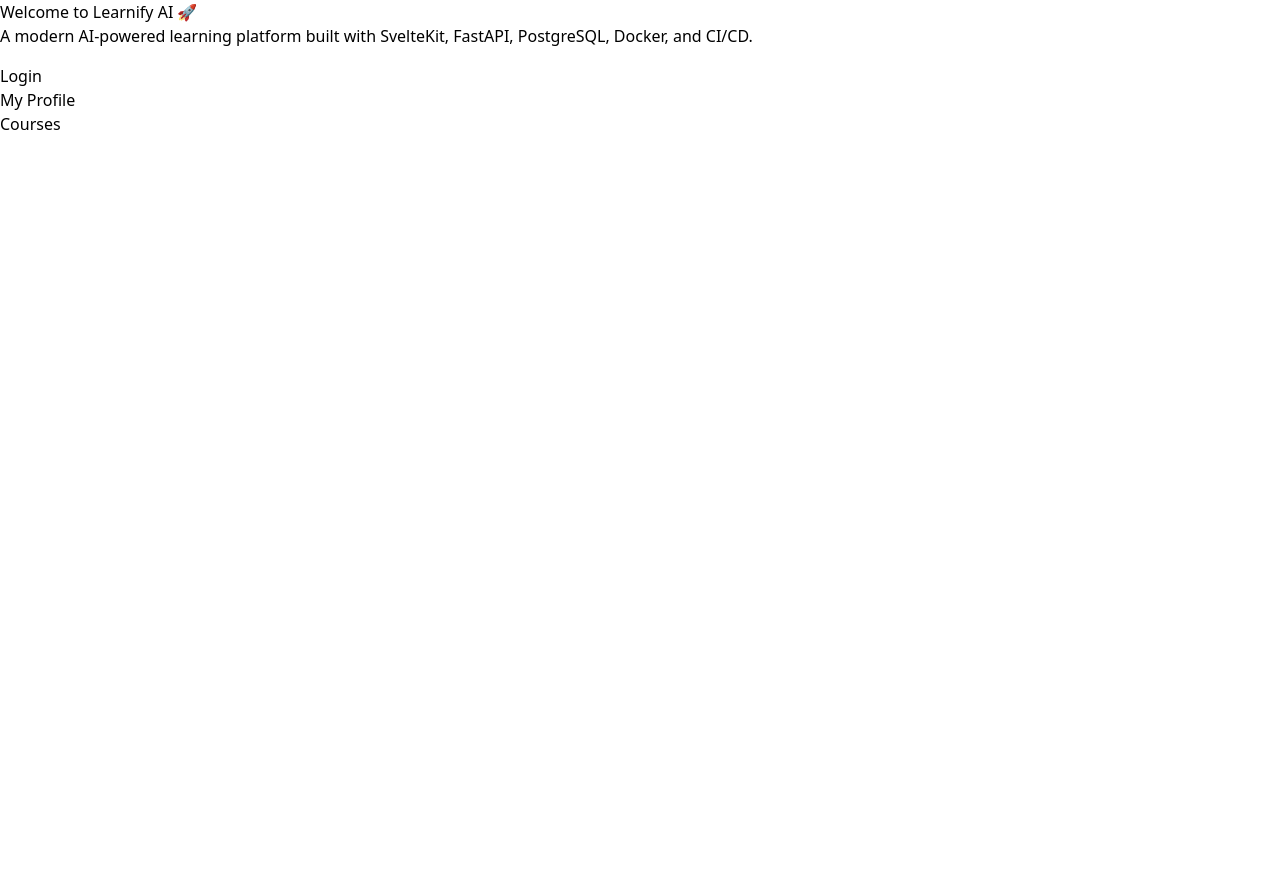
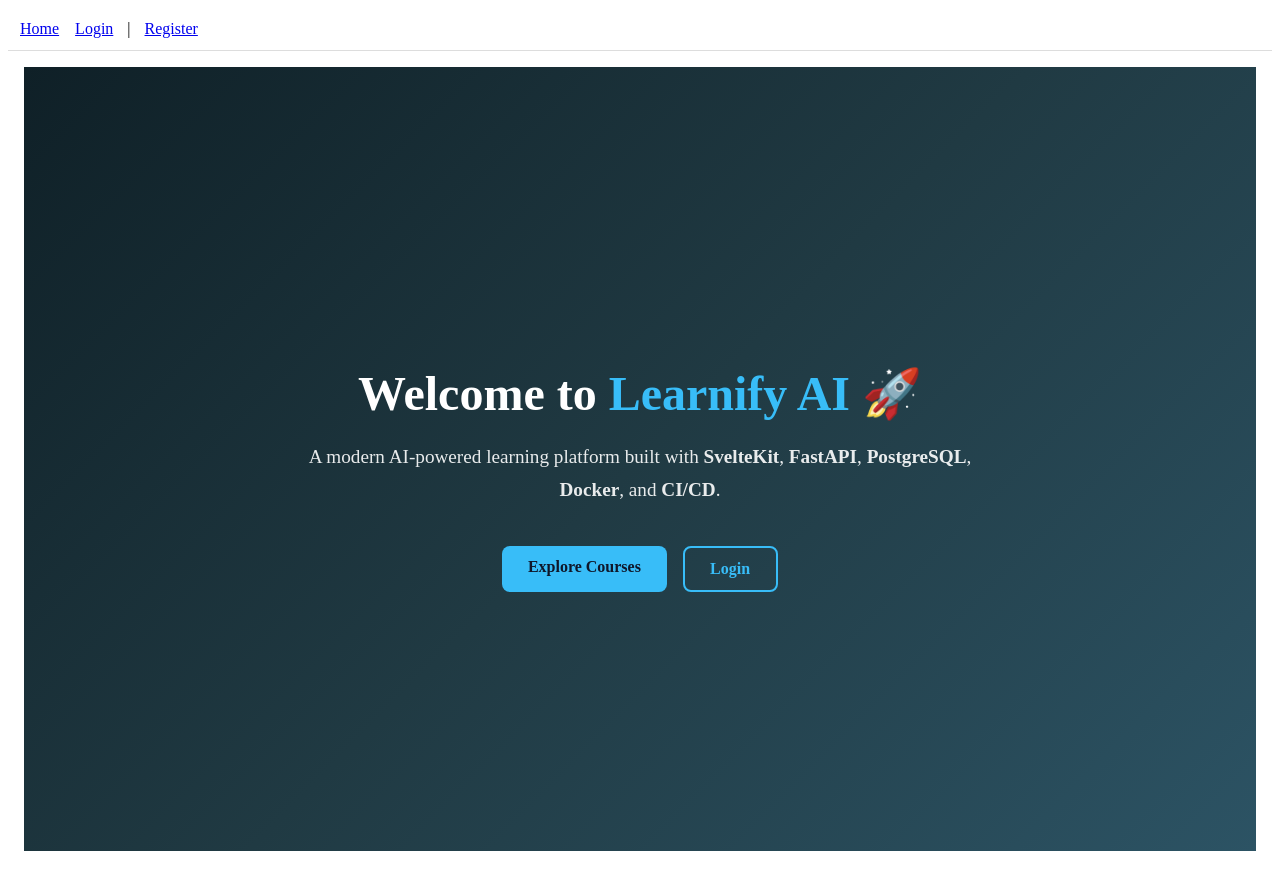
Before and after one commit to Akalankagunathilake2002/Learnify-AI, a SvelteKit app in the folder frontend/: page / in a window 1280 px wide. Before the commit the page ends 800 px from the top, so only its background shows below. Built offline with nearby package versions, Linux system fonts and the light colour scheme.

Commit message:
fix the issue regarding the login course issue and also add signup page
Bug fix

```diff
--- /dev/null
+++ b/frontend/src/lib/authStore.ts
@@ -0,0 +1,20 @@
+import { writable } from "svelte/store";
+
+export const authed = writable(false);
+
+export function syncAuthFromStorage() {
+  if (typeof window === "undefined") return;
+  authed.set(!!localStorage.getItem("token"));
+}
+
+export function setToken(token: string) {
+  if (typeof window === "undefined") return;
+  localStorage.setItem("token", token);
+  authed.set(true);
+}
+
+export function clearToken() {
+  if (typeof window === "undefined") return;
+  localStorage.removeItem("token");
+  authed.set(false);
+}
--- a/frontend/src/routes/+layout.svelte
+++ b/frontend/src/routes/+layout.svelte
@@ -1,9 +1,26 @@
 <script lang="ts">
-	import './layout.css';
-	import favicon from '$lib/assets/favicon.svg';
+  import { onMount } from "svelte";
+  import { authed, syncAuthFromStorage } from "$lib/authStore";
 
-	let { children } = $props();
+  onMount(() => {
+    syncAuthFromStorage();
+  });
 </script>
 
-<svelte:head><link rel="icon" href={favicon} /></svelte:head>
-{@render children()}
+<nav style="padding: 12px; border-bottom: 1px solid #ddd;">
+  <a href="/" style="margin-right: 12px;">Home</a>
+
+  {#if $authed}
+    <a href="/me" style="margin-right: 12px;">My Profile</a>
+    <a href="/courses" style="margin-right: 12px;">Courses</a>
+    <a href="/logout">Logout</a>
+  {:else}
+    <a href="/login">Login</a>
+    <span style="margin: 0 10px;">|</span>
+  <a href="/register">Register</a>
+  {/if}
+</nav>
+
+<div style="padding: 16px;">
+  <slot />
+</div>
--- a/frontend/src/routes/+page.svelte
+++ b/frontend/src/routes/+page.svelte
@@ -1,19 +1,98 @@
 <script lang="ts">
-  // simple home page, no auth logic here
+  // no logic needed for home page
 </script>
 
-<h1>Welcome to Learnify AI 🚀</h1>
+<section class="hero">
+  <div class="hero-content">
+    <h1>
+      Welcome to <span>Learnify AI</span> 🚀
+    </h1>
 
-<p>
-  A modern AI-powered learning platform built with SvelteKit, FastAPI, PostgreSQL,
-  Docker, and CI/CD.
-</p>
+    <p class="subtitle">
+      A modern AI-powered learning platform built with
+      <strong>SvelteKit</strong>, <strong>FastAPI</strong>,
+      <strong>PostgreSQL</strong>, <strong>Docker</strong>, and
+      <strong>CI/CD</strong>.
+    </p>
 
-<nav style="margin-top: 1rem">
-  <ul>
-    <li><a href="/login">Login</a></li>
-    <li><a href="/me">My Profile</a></li>
+    <div class="actions">
+      <a href="/courses" class="btn primary">Explore Courses</a>
+      <a href="/login" class="btn secondary">Login</a>
+    </div>
+  </div>
+</section>
 
-     <li><a href="/courses">Courses</a></li>
-  </ul>
-</nav>
+<style>
+  .hero {
+    min-height: calc(100vh - 80px);
+    display: flex;
+    align-items: center;
+    justify-content: center;
+    background: linear-gradient(
+      135deg,
+      #0f2027,
+      #203a43,
+      #2c5364
+    );
+    color: white;
+    padding: 2rem;
+  }
+
+  .hero-content {
+    max-width: 720px;
+    text-align: center;
+  }
+
+  h1 {
+    font-size: 3rem;
+    margin-bottom: 1rem;
+    font-weight: 800;
+  }
+
+  h1 span {
+    color: #38bdf8;
+  }
+
+  .subtitle {
+    font-size: 1.2rem;
+    line-height: 1.7;
+    opacity: 0.9;
+    margin-bottom: 2.5rem;
+  }
+
+  .actions {
+    display: flex;
+    gap: 1rem;
+    justify-content: center;
+    flex-wrap: wrap;
+  }
+
+  .btn {
+    padding: 0.75rem 1.6rem;
+    border-radius: 8px;
+    font-size: 1rem;
+    text-decoration: none;
+    font-weight: 600;
+    transition: all 0.2s ease;
+  }
+
+  .btn.primary {
+    background: #38bdf8;
+    color: #0f172a;
+  }
+
+  .btn.primary:hover {
+    background: #0ea5e9;
+    transform: translateY(-2px);
+  }
+
+  .btn.secondary {
+    border: 2px solid #38bdf8;
+    color: #38bdf8;
+  }
+
+  .btn.secondary:hover {
+    background: rgba(56, 189, 248, 0.15);
+    transform: translateY(-2px);
+  }
+</style>
--- a/frontend/src/routes/courses/+page.svelte
+++ b/frontend/src/routes/courses/+page.svelte
@@ -1,5 +1,6 @@
 <script lang="ts">
   import { goto } from "$app/navigation";
+  import { onMount } from "svelte";
 
   const API_URL = import.meta.env.PUBLIC_API_URL ?? "http://127.0.0.1:8000";
 
@@ -17,9 +18,7 @@
 
     try {
       const res = await fetch(`${API_URL}/courses`, {
-        headers: {
-          Authorization: `Bearer ${token}`
-        }
+        headers: { Authorization: `Bearer ${token}` }
       });
 
       if (!res.ok) {
@@ -39,7 +38,7 @@
     }
   }
 
-  loadCourses();
+  onMount(loadCourses);
 </script>
 
 <h1>Courses</h1>
--- a/frontend/src/routes/courses/[id]/+page.svelte
+++ b/frontend/src/routes/courses/[id]/+page.svelte
@@ -1,6 +1,7 @@
 <script lang="ts">
   import { goto } from "$app/navigation";
   import { page } from "$app/stores";
+  import { onMount } from "svelte";
 
   const API_URL = import.meta.env.PUBLIC_API_URL ?? "http://127.0.0.1:8000";
 
@@ -19,9 +20,7 @@
 
     try {
       const res = await fetch(`${API_URL}/courses/${courseId}`, {
-        headers: {
-          Authorization: `Bearer ${token}`
-        }
+        headers: { Authorization: `Bearer ${token}` }
       });
 
       if (!res.ok) {
@@ -41,7 +40,7 @@
     }
   }
 
-  loadCourse();
+  onMount(loadCourse);  // ✅ FIX: was incorrectly calling loadCourses()
 </script>
 
 <h1>Course Details</h1>
--- a/frontend/src/routes/login/+page.svelte
+++ b/frontend/src/routes/login/+page.svelte
@@ -1,11 +1,18 @@
 <script lang="ts">
   import { goto } from "$app/navigation";
+  import { setToken } from "$lib/authStore";
+  import { onMount } from "svelte";
 
   const API_URL = import.meta.env.PUBLIC_API_URL ?? "http://127.0.0.1:8000";
 
   let email = "";
   let password = "";
   let error: string | null = null;
+  let ready = false;
+
+  onMount(() => {
+    ready = true;
+  });
 
   async function login() {
     error = null;
@@ -22,11 +29,14 @@
     }
 
     const data = await res.json();
-    localStorage.setItem("token", data.access_token);
+    setToken(data.access_token);
     goto("/me");
   }
 </script>
 
+{#if !ready}
+  <p>Loading...</p>
+{:else}
   <h1>Login</h1>
 
   <input placeholder="Email" bind:value={email} />
@@ -38,3 +48,4 @@
   {#if error}
     <p style="color:red">{error}</p>
   {/if}
+{/if}
--- a/frontend/src/routes/logout/+page.svelte
+++ b/frontend/src/routes/logout/+page.svelte
@@ -1,7 +1,12 @@
 <script lang="ts">
-  localStorage.removeItem("token");
+  import { clearToken } from "$lib/authStore";
+  import { goto } from "$app/navigation";
+  import { onMount } from "svelte";
+
+  onMount(() => {
+    clearToken();
+    goto("/login");
+  });
 </script>
 
-<h1>Logged out</h1>
-<p>✅ Token removed.</p>
-<p><a href="/login">Go to Login</a></p>
+<p>Logging out...</p>
--- a/frontend/src/routes/me/+page.svelte
+++ b/frontend/src/routes/me/+page.svelte
@@ -1,4 +1,5 @@
 <script lang="ts">
+  import { onMount } from "svelte";
   import { goto } from "$app/navigation";
 
   const API_URL = import.meta.env.PUBLIC_API_URL ?? "http://127.0.0.1:8000";
@@ -17,9 +18,7 @@
 
     try {
       const res = await fetch(`${API_URL}/users/me`, {
-        headers: {
-          Authorization: `Bearer ${token}`
-        }
+        headers: { Authorization: `Bearer ${token}` }
       });
 
       if (!res.ok) {
@@ -39,7 +38,7 @@
     }
   }
 
-  loadMe();
+  onMount(loadMe);
 </script>
 
 <h1>My Profile</h1>
```
Also changed, not shown: frontend/src/routes/register/+page.svelte (added, +50 -0 lines). Lines whose indentation alone changed are shown as unchanged.
